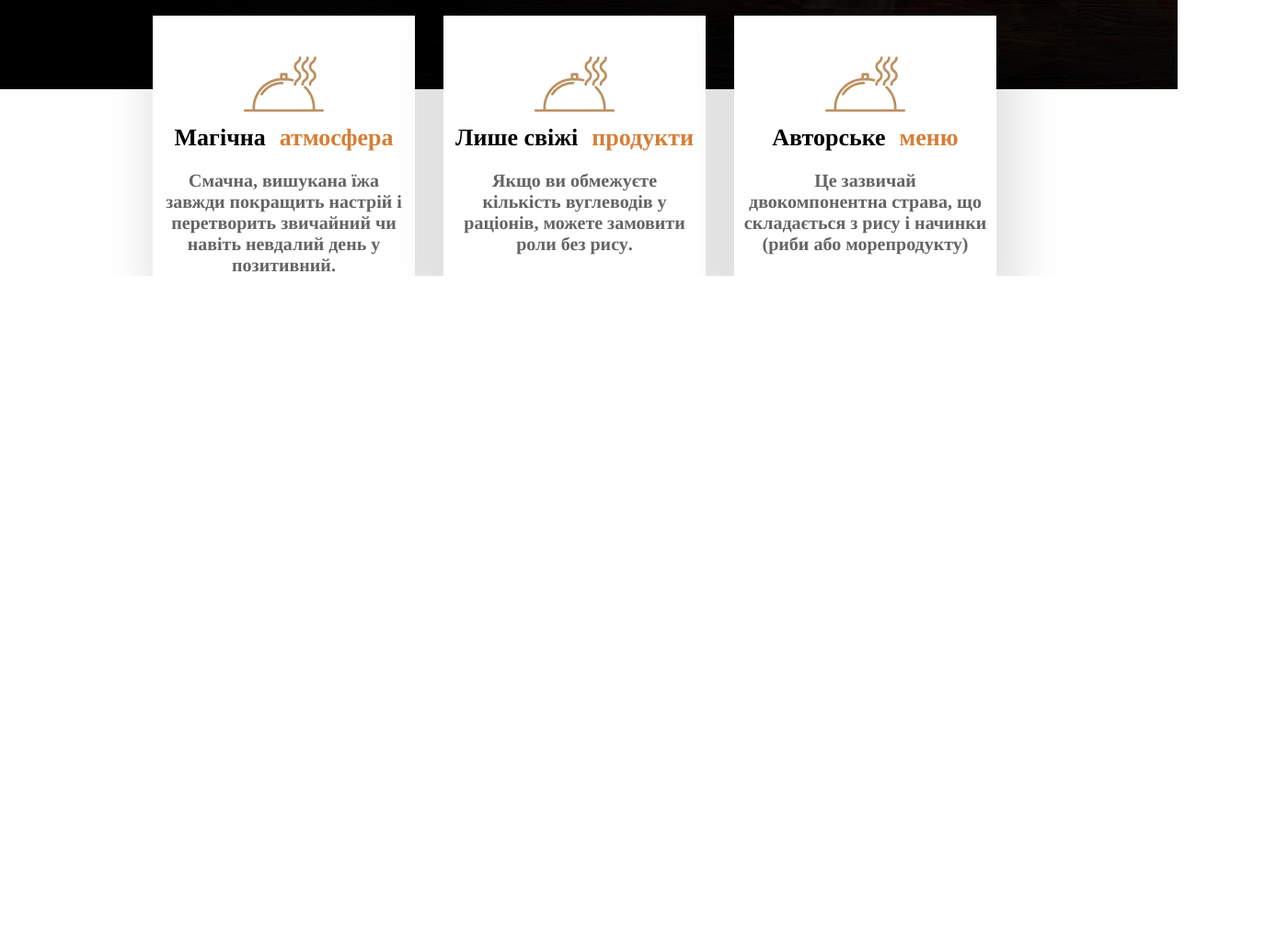
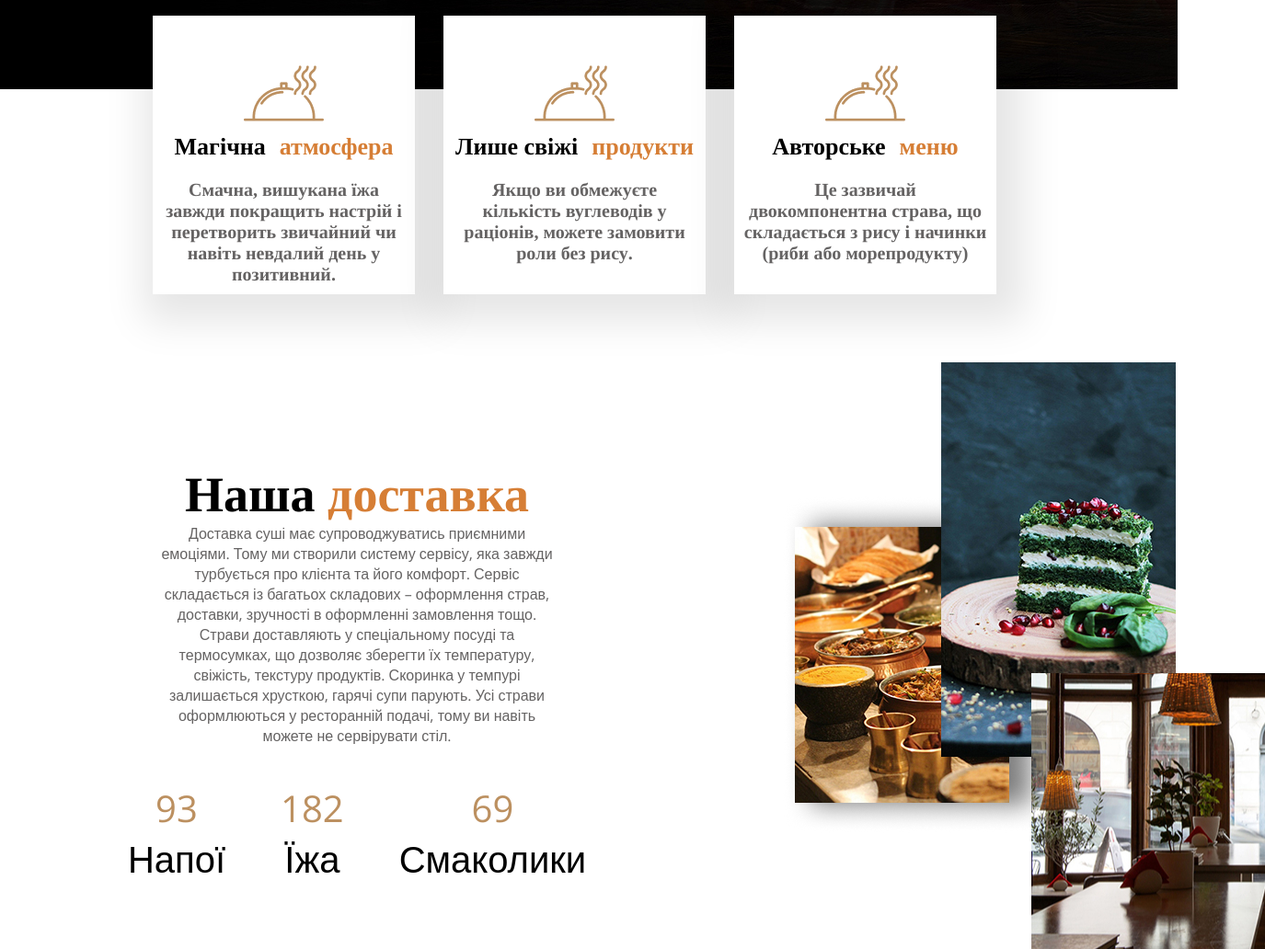
Before and after one commit to IgorOdaryuk/FigmaToHTML-CSS_3, a plain HTML site: page index.html in a window 1280 px wide. Shown: the part 703-1735 px from the top of the page at 92% size, 1375 px wide, since content can reach past the window. Before the commit the page ends 1003 px from the top, so only its background shows below. Drawn offline with nearby package versions, Linux system fonts and the light colour scheme; a web font is replaced by a local one.

Commit message:
adding the third part of website

```diff
--- a/index.html
+++ b/index.html
@@ -115,9 +115,52 @@
             <div class="card-desc">
                 Це зазвичай двокомпонентна страва, що складається з рису і начинки (риби або морепродукту)
             </div>
+
+            </div>
         </div>
+    </div>
+</div>
+
+
+        <!-- History -->
+        <div class="history">
+            <div class="container">
+                <div class="history-holder">
+                <div class="history-info">
+                    <div class="history-title">
+                        Наша <span>доставка</span>
+                    </div>
+
+                <div class="history-desc">
+                    Доставка суші має супроводжуватись приємними емоціями. Тому ми створили систему сервісу,
+                    яка завжди турбується про клієнта та його комфорт. Сервіс складається із багатьох складових –
+                    оформлення страв, доставки, зручності в оформленні замовлення тощо. Страви доставляють у
+                    спеціальному посуді та термосумках, що дозволяє зберегти їх температуру, свіжість,
+                    текстуру продуктів. Скоринка у темпурі залишається хрусткою, гарячі супи парують.
+                    Усі страви оформлюються у ресторанній подачі, тому ви навіть можете не сервірувати стіл.
+                </div>
+
+                <div class="history-number">
+                    <div class="number-item">
+                        93 <span>Напої</span>
+                    </div>
+
+                    <div class="number-item">
+                        182 <span>Їжа</span>
+                    </div>
+
+                    <div class="number-item">
+                        69 <span>Смаколики</span>
+                    </div>
+                </div>
+            </div>
+
+            <div class="history-images">
+                <img class="images-1" src="1.jpg" alt="">
+                <img class="images-2" src="2.jpg" alt="">
+                <img class="images-3" src="3.jpg" alt="">
+            </div>
         </div>
-
         </div>
     </div>
 </body>
--- a/style.css
+++ b/style.css
@@ -148,7 +148,7 @@ body {
     margin-right: 31px;
     background-color: #fff;
     margin-top: -80px;
-    padding: 0px 10px;
+    padding: 10px 10px;
 }
 
 
@@ -178,3 +178,75 @@ body {
     color: #D67E35;
     margin-left: 2px;
 }
+
+.history {
+    margin-top: 166px;
+}
+
+.history-title {
+    font-family: 'Tinos', serif;
+    font-size: 54px;
+    font-weight: 400;
+    width: 444px;
+    text-align: center;
+    margin-top: 21px;
+}
+
+.history-title span {
+    color: #D67E35;
+}
+
+.history-desc {
+    color: #656363;
+    font-size: 16px;
+    width: 444px;
+    text-align: center;
+}
+
+.history-number {
+    display: flex;
+    width: 444px;
+    justify-content: center;
+    margin-top: 40px;
+    margin-left: 30px;
+}
+
+.number-item {
+    margin-right: 60px;
+    text-align: center;
+    font-size: 40px;
+    color: #BC9060;
+}
+
+.number-item span {
+    display: block;
+    color: #000;
+}
+
+.history-images {
+    position: relative;
+}
+
+.history-holder {
+    display: flex;
+}
+
+.images-1 {
+    position: absolute;
+    z-index: 0;
+    top: 54px;
+    left: 211px;
+}
+
+.images-2 {
+    position: absolute;
+    z-index: 999;
+    top: -92px;
+    left: 383px;
+}
+.images-3 {
+    position: absolute;
+    z-index: 999;
+    top: 246px;
+    left: 481px;
+}
```
Also changed, not shown: 1.jpg (added), 2.jpg (added), 3.jpg (added).
